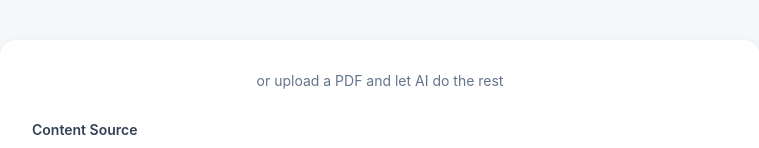
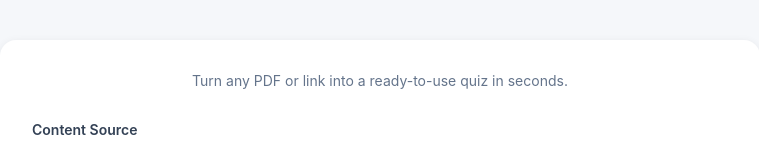
Before and after one commit to hbelo37/quizgenerator, a React (Create React App) app in the folder frontend/: page / in a window 1280 px wide. Shown: the top 148 px of the page, without its empty margins (260-1019 px from the left). Built offline with nearby package versions, Linux system fonts and the light colour scheme; no server answers.

Commit message:
Update subtitle copy on settings header

```diff
--- a/frontend/index.html
+++ b/frontend/index.html
@@ -11,7 +11,7 @@
     <!-- Settings Page -->
     <section id="step-settings" class="card">
       <div class="header-text">
-        <p class="subtitle">or upload a PDF and let AI do the rest</p>
+        <p class="subtitle">Turn any PDF or link into a ready-to-use quiz in seconds.</p>
       </div>
 
       <!-- Content Source Selection -->
--- a/frontend/src/components/SettingsPage.js
+++ b/frontend/src/components/SettingsPage.js
@@ -133,7 +133,7 @@ function SettingsPage({ onQuizGenerated }) {
   return (
     <div className="settings-card">
       <div className="header-text">
-        <p className="subtitle">or upload a PDF and let AI do the rest</p>
+        <p className="subtitle">Turn any PDF or link into a ready-to-use quiz in seconds.</p>
       </div>
 
       {/* Content Source */}
```
